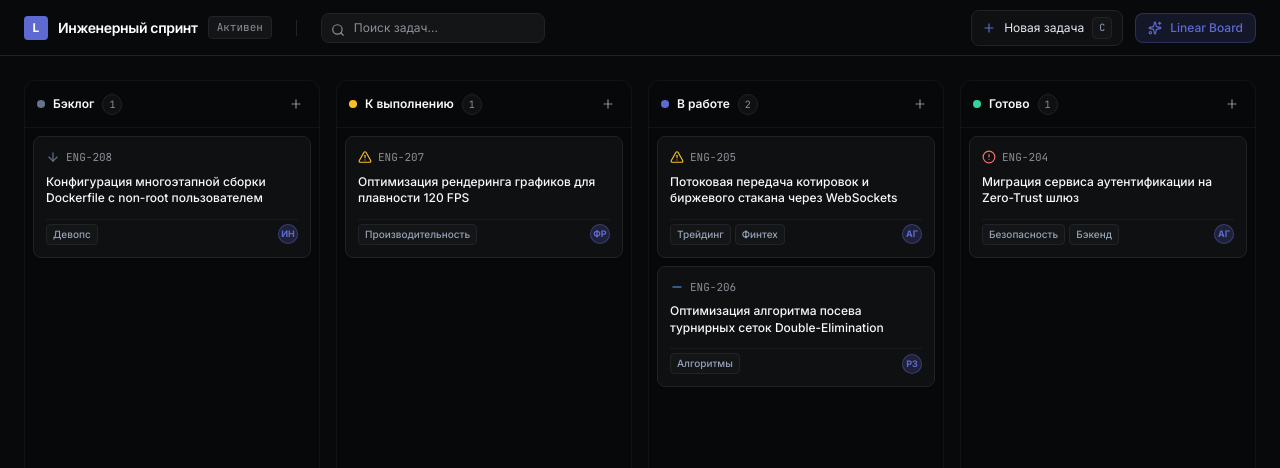
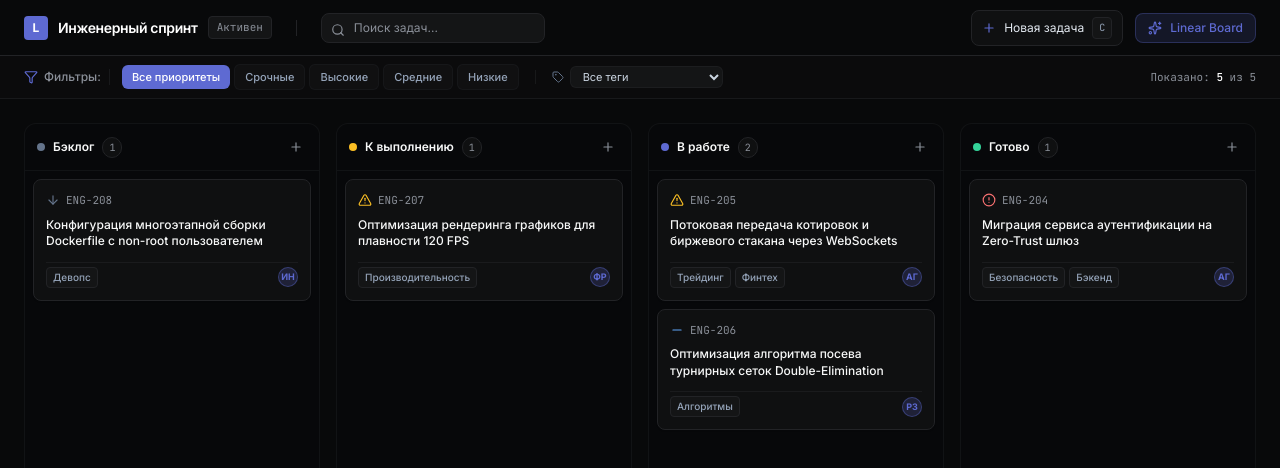
Before and after one commit to jutreyk/linear-kanban-board, a React (Vite) app: page / in a window 1280 px wide. Shown: the top 468 px of the page. Built offline with nearby package versions, Linux system fonts and the light colour scheme.

Commit message:
feat: add tag filtering bar for labels and priorities

```diff
--- a/package.json
+++ b/package.json
@@ -1,7 +1,7 @@
 {
   "name": "linear-kanban-board",
   "private": true,
-  "version": "1.0.2",
+  "version": "1.0.3",
   "type": "module",
   "scripts": {
     "dev": "vite",
--- a/src/App.tsx
+++ b/src/App.tsx
@@ -11,7 +11,7 @@ import {
 } from '@dnd-kit/core';
 import { useSortable } from '@dnd-kit/sortable';
 import { CSS } from '@dnd-kit/utilities';
-import { AlertCircle, AlertTriangle, ArrowDown, Minus, Trash2, Plus, Search, Sparkles, X } from 'lucide-react';
+import { AlertCircle, AlertTriangle, ArrowDown, Minus, Trash2, Plus, Search, Sparkles, X, Filter, Tag } from 'lucide-react';
 import { create } from 'zustand';
 
 export type Priority = 'urgent' | 'high' | 'medium' | 'low';
@@ -42,10 +42,15 @@ const COLUMNS: Column[] = [
 interface KanbanState {
   tasks: Task[];
   searchQuery: string;
+  selectedPriority: Priority | 'all';
+  selectedLabel: string | 'all';
   setSearchQuery: (q: string) => void;
+  setSelectedPriority: (p: Priority | 'all') => void;
+  setSelectedLabel: (l: string | 'all') => void;
   moveTask: (taskId: string, targetColumn: ColumnId) => void;
   addTask: (title: string, columnId: ColumnId, priority: Priority) => void;
   deleteTask: (taskId: string) => void;
+  resetToInitial: () => void;
 }
 
 const INITIAL_TASKS: Task[] = [
@@ -96,12 +101,15 @@ const INITIAL_TASKS: Task[] = [
   }
 ];
 
-const STORAGE_KEY = 'linear_kanban_tasks_v1';
+const STORAGE_KEY = 'linear_kanban_tasks_v2';
 
 const loadStoredTasks = (): Task[] => {
   try {
     const raw = localStorage.getItem(STORAGE_KEY);
-    if (!raw) return INITIAL_TASKS;
+    if (!raw) {
+      localStorage.removeItem('linear_kanban_tasks_v1');
+      return INITIAL_TASKS;
+    }
     const parsed = JSON.parse(raw);
     return Array.isArray(parsed) && parsed.length > 0 ? parsed : INITIAL_TASKS;
   } catch {
@@ -118,7 +126,11 @@ const saveTasks = (tasks: Task[]) => {
 export const useKanbanStore = create<KanbanState>((set) => ({
   tasks: loadStoredTasks(),
   searchQuery: '',
+  selectedPriority: 'all',
+  selectedLabel: 'all',
   setSearchQuery: (query) => set({ searchQuery: query }),
+  setSelectedPriority: (priority) => set({ selectedPriority: priority }),
+  setSelectedLabel: (label) => set({ selectedLabel: label }),
   moveTask: (taskId, targetColumn) =>
     set((state) => {
       const updated = state.tasks.map((t) => (t.id === taskId ? { ...t, columnId: targetColumn } : t));
@@ -146,7 +158,11 @@ export const useKanbanStore = create<KanbanState>((set) => ({
       const updated = state.tasks.filter((t) => t.id !== taskId);
       saveTasks(updated);
       return { tasks: updated };
-    })
+    }),
+  resetToInitial: () => {
+    saveTasks(INITIAL_TASKS);
+    set({ tasks: INITIAL_TASKS });
+  }
 }));
 
 const TaskCard: React.FC<{ task: Task }> = ({ task }) => {
@@ -311,12 +327,28 @@ const KanbanColumn: React.FC<{ column: Column; tasks: Task[] }> = ({ column, tas
 };
 
 export const App: React.FC = () => {
-  const { tasks, moveTask, searchQuery, setSearchQuery, addTask } = useKanbanStore();
+  const {
+    tasks,
+    moveTask,
+    searchQuery,
+    setSearchQuery,
+    selectedPriority,
+    setSelectedPriority,
+    selectedLabel,
+    setSelectedLabel,
+    addTask
+  } = useKanbanStore();
   const [activeTask, setActiveTask] = React.useState<Task | null>(null);
   const [isQuickCreateOpen, setIsQuickCreateOpen] = useState(false);
   const [quickTitle, setQuickTitle] = useState('');
   const [quickColumn, setQuickColumn] = useState<ColumnId>('todo');
   const [quickPriority, setQuickPriority] = useState<Priority>('medium');
+
+  const allLabels = React.useMemo(() => {
+    const set = new Set<string>();
+    tasks.forEach((t) => t.labels?.forEach((l) => set.add(l)));
+    return Array.from(set);
+  }, [tasks]);
 
   useEffect(() => {
     const handleKeyDown = (e: KeyboardEvent) => {
@@ -349,11 +381,14 @@ export const App: React.FC = () => {
 
   const sensors = useSensors(useSensor(PointerSensor, { activationConstraint: { distance: 4 } }));
 
-  const filteredTasks = tasks.filter(
-    (t) =>
+  const filteredTasks = tasks.filter((t) => {
+    const matchesSearch =
       t.title.toLowerCase().includes(searchQuery.toLowerCase()) ||
-      t.identifier.toLowerCase().includes(searchQuery.toLowerCase())
-  );
+      t.identifier.toLowerCase().includes(searchQuery.toLowerCase());
+    const matchesPriority = selectedPriority === 'all' || t.priority === selectedPriority;
+    const matchesLabel = selectedLabel === 'all' || t.labels?.includes(selectedLabel);
+    return matchesSearch && matchesPriority && matchesLabel;
+  });
 
   const handleDragStart = (event: DragStartEvent) => {
     const task = tasks.find((t) => t.id === event.active.id);
@@ -421,6 +456,79 @@ export const App: React.FC = () => {
           </div>
         </div>
       </header>
+
+      <section className="px-6 py-2 border-b border-linear-border/60 bg-linear-card/40 flex items-center justify-between text-xs overflow-x-auto select-none">
+        <div className="flex items-center gap-3">
+          <div className="flex items-center gap-1.5 text-linear-muted font-medium pr-2 border-r border-linear-border/60">
+            <Filter className="w-3.5 h-3.5 text-linear-purple" />
+            <span>Фильтры:</span>
+          </div>
+
+          <div className="flex items-center gap-1">
+            {(
+              [
+                { id: 'all', label: 'Все приоритеты' },
+                { id: 'urgent', label: 'Срочные' },
+                { id: 'high', label: 'Высокие' },
+                { id: 'medium', label: 'Средние' },
+                { id: 'low', label: 'Низкие' }
+              ] as const
+            ).map((p) => {
+              const active = selectedPriority === p.id;
+              return (
+                <button
+                  key={p.id}
+                  type="button"
+                  onClick={() => setSelectedPriority(p.id)}
+                  className={`px-2.5 py-1 rounded-md text-[11px] font-medium transition ${
+                    active
+                      ? 'bg-linear-purple text-white shadow-xs'
+                      : 'bg-linear-subtle/60 text-slate-400 hover:text-white hover:bg-linear-subtle border border-linear-border/40'
+                  }`}
+                >
+                  {p.label}
+                </button>
+              );
+            })}
+          </div>
+
+          <div className="h-3.5 w-px bg-linear-border/60 mx-1" />
+
+          <div className="flex items-center gap-1.5">
+            <Tag className="w-3 h-3 text-slate-500" />
+            <select
+              value={selectedLabel}
+              onChange={(e) => setSelectedLabel(e.target.value)}
+              className="bg-linear-subtle border border-linear-border/60 text-[11px] text-slate-300 rounded-md px-2 py-0.5 focus:outline-none focus:border-linear-purple"
+            >
+              <option value="all">Все теги</option>
+              {allLabels.map((lbl) => (
+                <option key={lbl} value={lbl}>
+                  {lbl}
+                </option>
+              ))}
+            </select>
+          </div>
+
+          {(selectedPriority !== 'all' || selectedLabel !== 'all' || searchQuery) && (
+            <button
+              type="button"
+              onClick={() => {
+                setSelectedPriority('all');
+                setSelectedLabel('all');
+                setSearchQuery('');
+              }}
+              className="text-[11px] text-slate-400 hover:text-red-400 transition ml-2"
+            >
+              Сбросить
+            </button>
+          )}
+        </div>
+
+        <div className="text-[11px] text-linear-muted font-mono">
+          Показано: <span className="text-white font-medium">{filteredTasks.length}</span> из {tasks.length}
+        </div>
+      </section>
 
       <main className="flex-1 p-6 overflow-x-auto flex gap-4">
         <DndContext sensors={sensors} onDragStart={handleDragStart} onDragEnd={handleDragEnd}>
```
